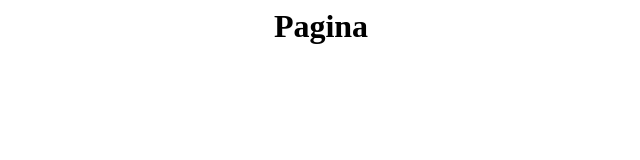
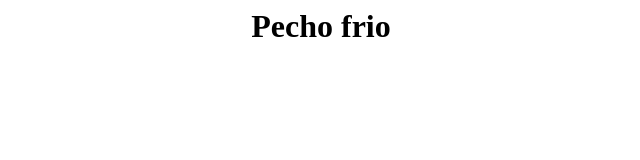
Before and after one commit to ginoeze/Tecnicatura-Electronica, a plain HTML site: page index.html in a window 1280 px wide. Shown: the whole page, without its empty margins (319-959 px from the left). Drawn offline with Linux system fonts and the light colour scheme.

Commit message:
Update index.html

```diff
--- a/index.html
+++ b/index.html
@@ -3,6 +3,6 @@
 <title>INFORMATICA</title>
 </head>
  <body>
-  <h1> <center>Pagina </center>
+  <h1> <center>Pecho frio</center>
     </hr> </body>
   </html>
```
